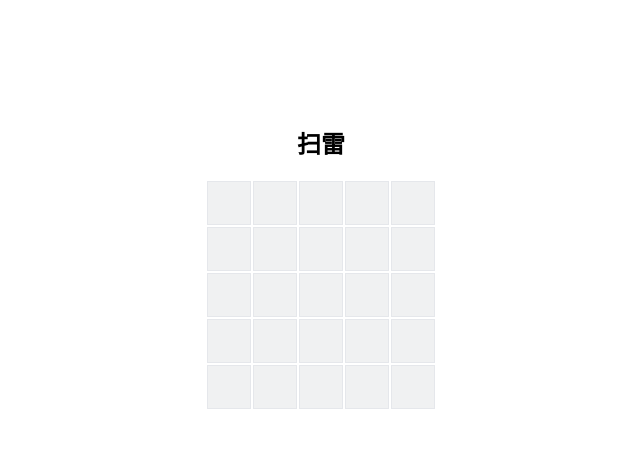
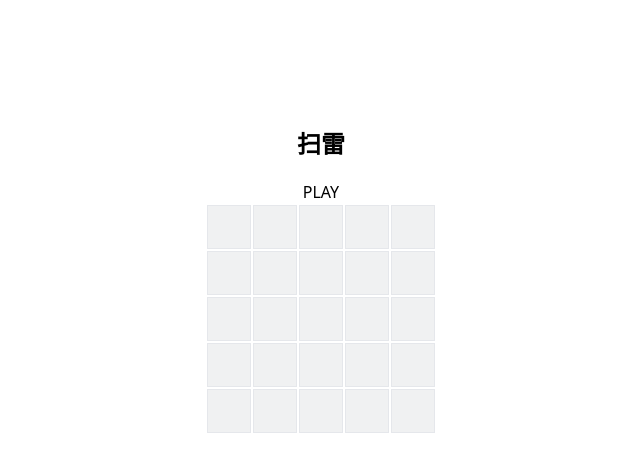
Before and after one commit to Debbl/react-minesweeper, a React (Vite) app: page / in a window 1280 px wide. Shown: the top 472 px of the page, without its empty margins (319-959 px from the left). Built offline with nearby package versions, Linux system fonts and the light colour scheme.

Commit message:
add dev mode

```diff
--- a/index.html
+++ b/index.html
@@ -4,7 +4,7 @@
     <meta charset="UTF-8" />
     <link rel="icon" type="image/svg+xml" href="/vite.svg" />
     <meta name="viewport" content="width=device-width, initial-scale=1.0" />
-    <title>Vite + React + TS</title>
+    <title>Minesweeper</title>
   </head>
   <body>
     <div id="root"></div>
--- a/src/App.tsx
+++ b/src/App.tsx
@@ -1,9 +1,14 @@
+import { useState } from "react";
 import Container from "./components/Container";
+import MainContext from "./contexts/MainContext";
 
 function App() {
+  const [isDev, setIsDev] = useState(false);
   return (
     <div className="box-border flex h-screen justify-center pt-[10%]">
-      <Container />
+      <MainContext.Provider value={{ isDev, setIsDev }}>
+        <Container />
+      </MainContext.Provider>
     </div>
   );
 }
--- /dev/null
+++ b/src/components/Block.tsx
@@ -0,0 +1,56 @@
+import { MouseEvent, useContext } from "react";
+import type { BlockState } from "@/types";
+import { GiMineExplosion, RiFlagFill } from "react-icons/all";
+import MainContext from "@/contexts/MainContext";
+
+// 数字的样式
+const numberColors = [
+  "text-transparent",
+  "text-blue-500",
+  "text-green-500",
+  "text-yellow-500",
+  "text-orange-500",
+  "text-red-500",
+  "text-purple-500",
+  "text-pink-500",
+  "text-teal-500",
+];
+
+// 格子的样式
+function getBlockClassName(block: BlockState) {
+  if (block.flagged) return "bg-gray-500/10";
+  if (!block.revealed) return "bg-gray-500/10 hover:bg-gray-500/30";
+  return block.mine ? "bg-red-500/50" : numberColors[block.adjacentMines];
+}
+
+interface BlockType {
+  onClick: (block: BlockState) => void;
+  onContextMenu: (e: MouseEvent, block: BlockState) => void;
+  block: BlockState;
+}
+function Block(props: BlockType) {
+  const { onClick, onContextMenu, block } = props;
+  const { isDev } = useContext(MainContext);
+  return (
+    <>
+      <button
+        className={
+          "m-[1px] flex h-11 w-11 items-center justify-center border " +
+          getBlockClassName(block)
+        }
+        onClick={() => onClick(block)}
+        onContextMenu={(e) => onContextMenu(e, block)}
+      >
+        {block.flagged ? (
+          <RiFlagFill className="text-red-700" />
+        ) : block.mine ? (
+          (block.revealed || isDev) && <GiMineExplosion />
+        ) : (
+          (block.revealed || isDev) && block.adjacentMines
+        )}
+      </button>
+    </>
+  );
+}
+
+export default Block;
--- a/src/components/Container.tsx
+++ b/src/components/Container.tsx
@@ -1,10 +1,9 @@
 import type { BlockState } from "@/types";
-import { MouseEvent, useEffect } from "react";
+import { MouseEvent, useContext, useEffect } from "react";
 import { useState } from "react";
 import produce from "immer";
-import { GiMineExplosion, RiFlagFill } from "react-icons/all";
-
-const dev = false;
+import Block from "./Block";
+import MainContext from "@/contexts/MainContext";
 
 const WIDTH = 5;
 const HEIGHT = 5;
@@ -70,19 +69,6 @@ function initState() {
   );
 }
 
-// 数字的样式
-const numberColors = [
-  "text-transparent",
-  "text-blue-500",
-  "text-green-500",
-  "text-yellow-500",
-  "text-orange-500",
-  "text-red-500",
-  "text-purple-500",
-  "text-pink-500",
-  "text-teal-500",
-];
-
 let mineGenerated = false;
 
 // 获取每个格子周围的 格子数组
@@ -120,21 +106,16 @@ function checkGameState(state: BlockState[][]) {
   }
 }
 
-// 格子的样式
-function getBlockClassName(block: BlockState) {
-  if (block.flagged) return "bg-gray-500/10";
-  if (!block.revealed) return "bg-gray-500/10 hover:bg-gray-500/30";
-  return block.mine ? "bg-red-500/50" : numberColors[block.adjacentMines];
-}
-
 function Container() {
   // 初始化 data
   const [state, setState] = useState(initState);
+  const { isDev, setIsDev } = useContext(MainContext);
   useEffect(() => {
     checkGameState(state);
   }, [state]);
   // 点击
-  const onClick = (y: number, x: number) => {
+  const onClick = (block: BlockState) => {
+    const { y, x } = block;
     if (state[y][x].flagged) return;
     if (state[y][x].mine) {
       alert("BOOM!");
@@ -159,8 +140,9 @@ function Container() {
     );
   };
   // 右键菜单
-  const onContextMenu = (e: MouseEvent, { y, x }: { y: number; x: number }) => {
+  const onContextMenu = (e: MouseEvent, block: BlockState) => {
     e.preventDefault();
+    const { y, x } = block;
     setState(
       produce(state, (draft) => {
         if (!draft[y][x].revealed) {
@@ -172,27 +154,17 @@ function Container() {
   return (
     <div className="flex flex-col items-center">
       <div className="mb-5 text-2xl font-bold">扫雷</div>
+      <button onClick={() => setIsDev(!isDev)}>{isDev ? "DEV" : "PLAY"}</button>
       <div className="flex flex-col">
         {state.map((rows, y) => (
           <div key={y} className="flex">
             {rows.map((item, x) => (
-              <button
+              <Block
                 key={x}
-                className={
-                  "m-[1px] flex h-11 w-11 items-center justify-center border " +
-                  getBlockClassName(item)
-                }
-                onClick={() => onClick(item.y, item.x)}
-                onContextMenu={(e) => onContextMenu(e, { y, x })}
-              >
-                {item.flagged ? (
-                  <RiFlagFill className="text-red-700" />
-                ) : item.mine ? (
-                  (item.revealed || dev) && <GiMineExplosion />
-                ) : (
-                  (item.revealed || dev) && item.adjacentMines
-                )}
-              </button>
+                block={item}
+                onClick={onClick}
+                onContextMenu={onContextMenu}
+              />
             ))}
           </div>
         ))}
--- /dev/null
+++ b/src/contexts/MainContext.ts
@@ -0,0 +1,12 @@
+import type { Dispatch } from "react";
+import { createContext } from "react";
+
+const MainContext = createContext<{
+  isDev: boolean;
+  setIsDev: Dispatch<boolean>;
+}>({
+  isDev: false,
+  setIsDev: (isDev: boolean) => isDev,
+});
+
+export default MainContext;
```
